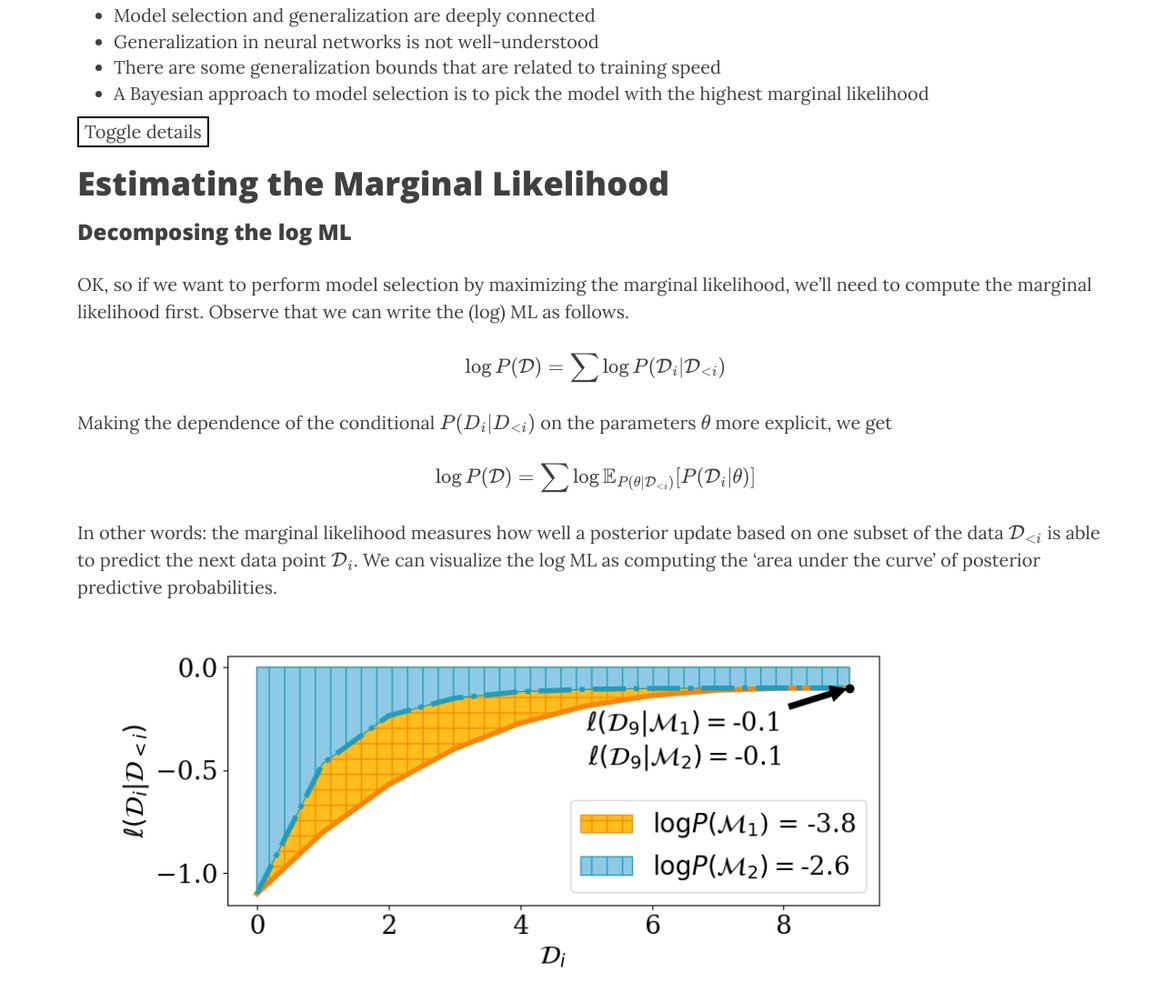
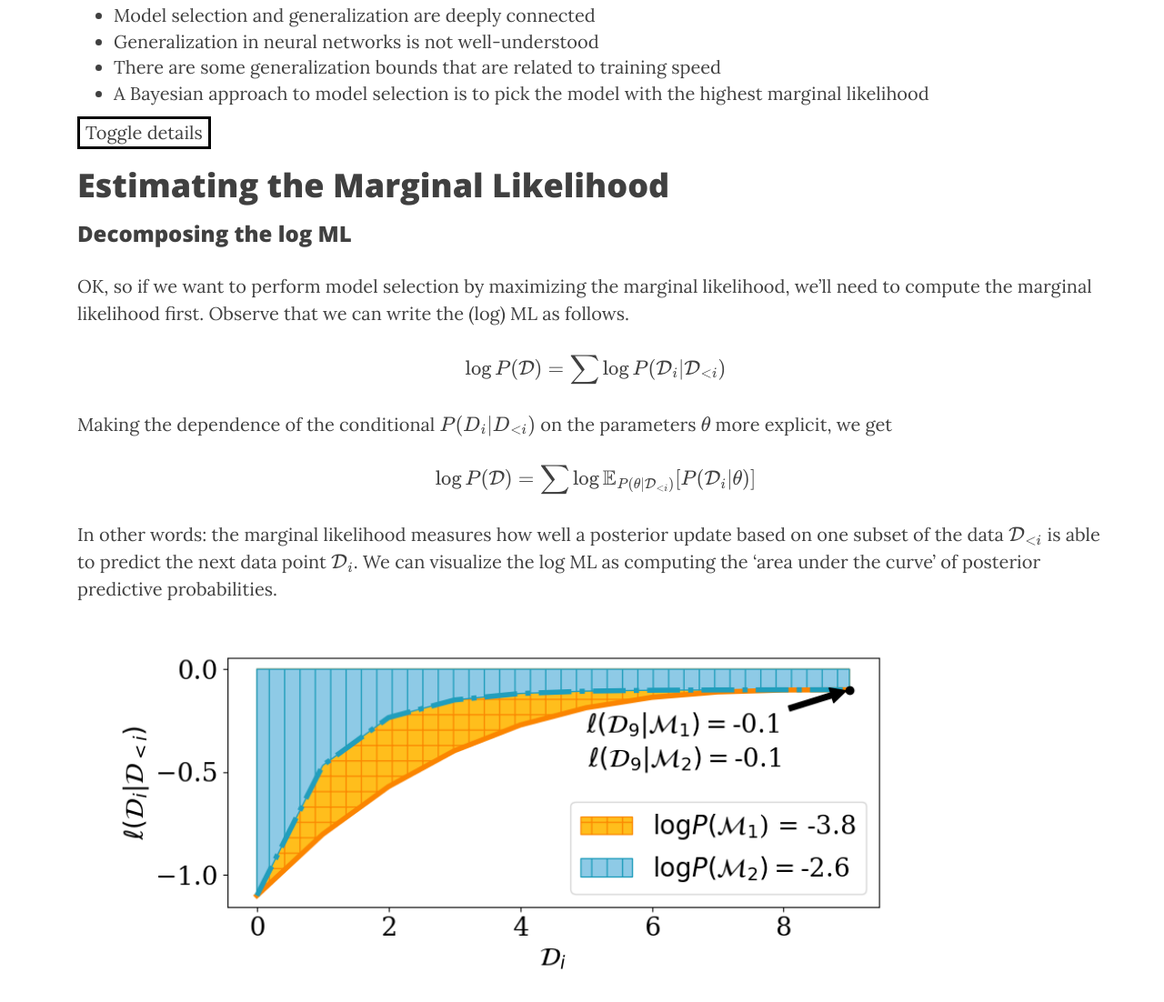
Before and after one commit to clareification/clareification.github.io, a plain HTML site: page posts/2020-10-30-bayesian.html in a window 1280 px wide. Shown: the part 1335-2437 px from the top of the page at 91% size. Drawn offline with nearby package versions, Linux system fonts and the light colour scheme; some packages are replaced by stand-ins of ours; files whose address does not match are found by name.

Commit message:
fix background

```diff
--- a/posts/2020-10-30-bayesian.html
+++ b/posts/2020-10-30-bayesian.html
@@ -111,7 +111,8 @@
 <style>
 button {
 	background-color:white;
-	border:2px solid black;
+	border:3px solid black;
+
 }
 </style>
 <p><strong>TL;DR</strong> <strong>Models that train faster</strong> (with respect to the number of data points they need to fit the dataset) have a <strong>higher marginal likelihood</strong>. We leverage this to get estimators of the (log) marginal likelihood in linear models that depend on the <strong>sum of training losses</strong> obtained in an iterative updating procedure. We show an intriguing connection between these estimators and the weight assigned to features in linear regression, and find that <strong>the intuition driving these estimators also seems to hold in deep neural networks</strong>.</p>
@@ -138,10 +139,10 @@ button {
 <li>There are some generalization bounds that are related to training speed</li>
 <li>A Bayesian approach to model selection is to pick the model with the highest marginal likelihood</li>
 </ul>
-<button onclick="hideDiv('background')">
+<button onclick="hideDiv('background-div')">
 Toggle details
 </button>
-<div id="background" class="btn" style="display:none;">
+<div id="background-div" class="btn" style="display:none;">
 <h3 id="model-selection-in-neural-networks-is-hard.">Model selection in neural networks is hard.</h3>
 <p>Before digging into the Bayesian perspective, we’re going to give some context for the model selection problem in deep learning. In most machine learning applications, our goal is to produce some function approximator that fits a target function on some unknown data-generating distribution, from which we have samples in the form of a training set. Typically, some points from this training set is hidden from the model during training, and an estimate of the model’s expected risk (its average error on the data generating distribution) is obtained by computing the validation loss on this held-out data. The model with the lowest validation loss is assumed to also have the lowest expected risk. While the validation loss is great as an estimator of empirical risk, it’s not ideal for hyperparameter tuning because a) it’s expensive to optimize and b) it doesn’t explain <a href="https://arxiv.org/abs/2010.11924"><em>why</em> a model will generalize well</a>.</p>
 <p>Generalization bounds can be used to address both of these issues. A generalization bound gives a high-probability guarantee that the test set error will not exceed a certain value, and can typically be decomposed into an empirical risk estimate (i.e. the training loss) and a model complexity penalty. The model complexity penalty can be interpreted as giving a causal hypothesis for what makes a model generalize well, addressing point a) above. When both of these terms are differentiable, the bound can be <a href="https://arxiv.org/abs/1703.11008">optimized directly</a>, addressing point b) above. While generalization bounds can get <a href="https://arxiv.org/abs/1804.05862">non-vacuous</a> values on neural networks, they’re generally <a href="https://arxiv.org/abs/1912.02178">not tight enough</a> to be useful for model selection. We conjecture that part of the reason these bounds might struggle so much in the deep learning regime is that the model complexity term used typically only depends on the final value of the model’s parameters after training, rather than taking into account properties of the training scheme. Some <a href="https://papers.nips.cc/paper/2019/file/05ae14d7ae387b93370d142d82220f1b-Paper.pdfs">recent work</a> has developed PAC-Bayesian generalization bounds based on a similar idea, but there’s likely much more that could be explored.</p>
```
Also changed, not shown: 4 other files.
